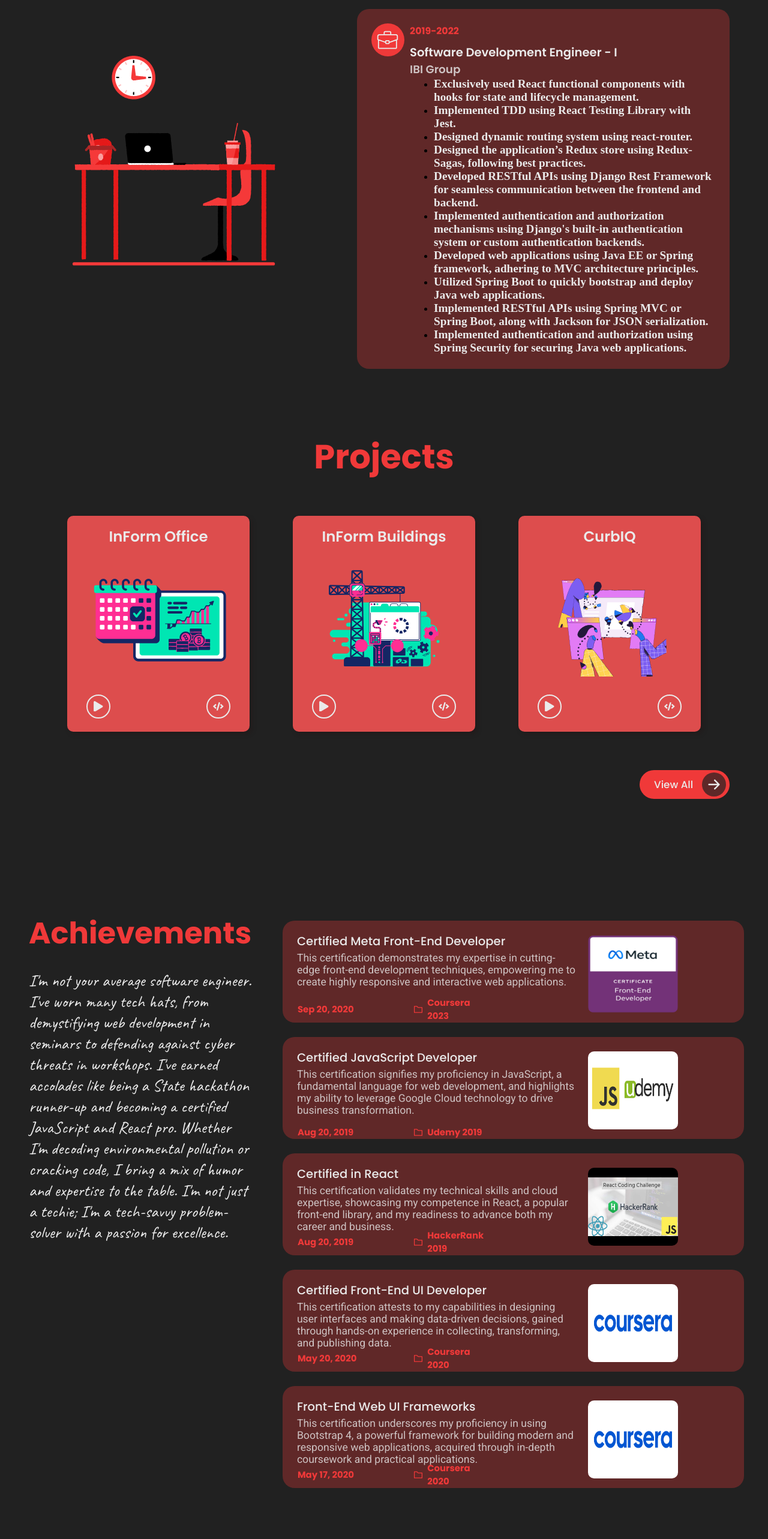
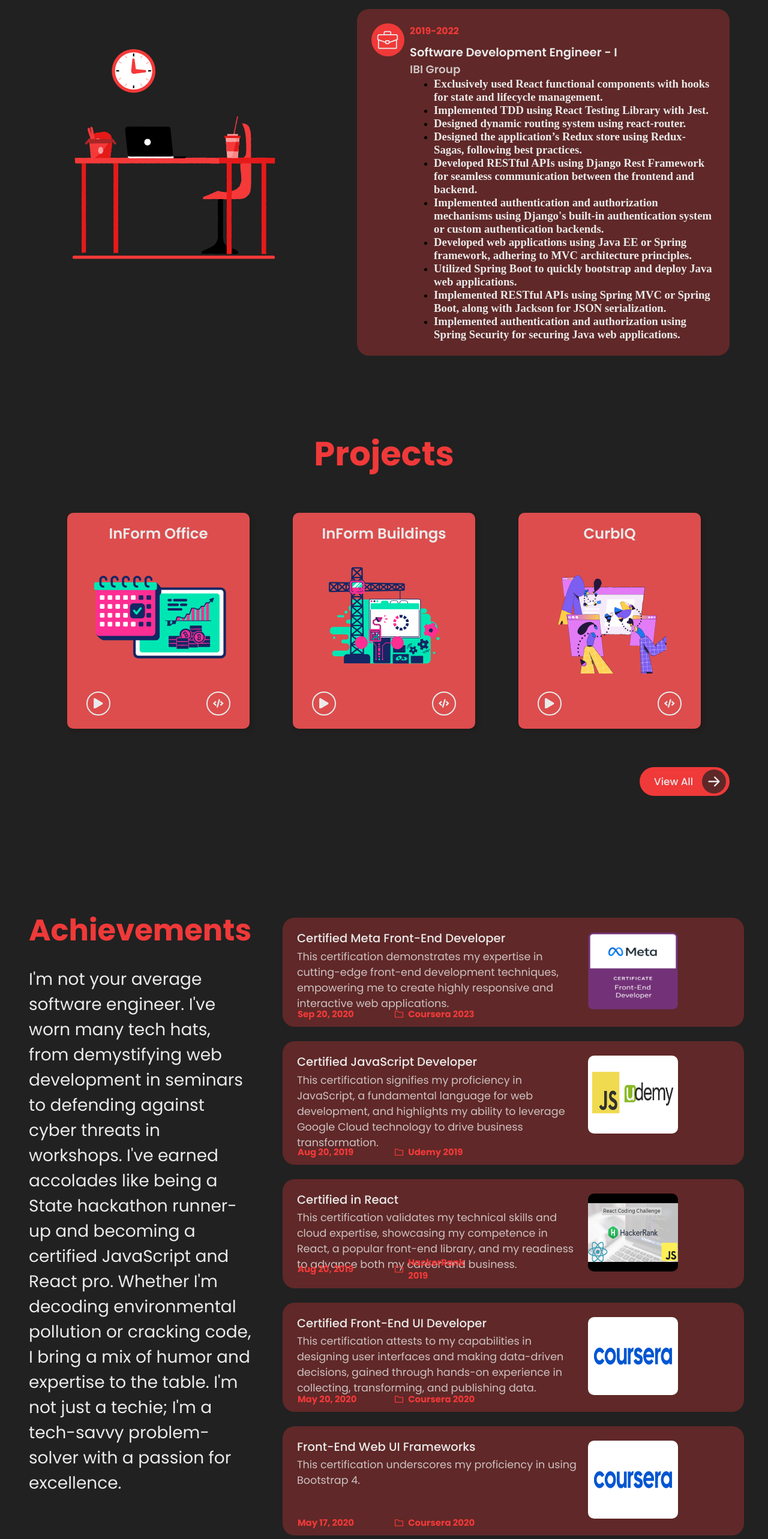
Before and after one commit to vinayvarma1/reactFolio, a React (Create React App) app: page / in a window 1280 px wide. Shown: the part 3260-5826 px from the top of the page at 60% size. Built offline with nearby package versions, Linux system fonts and the light colour scheme; a web font is replaced by a local one.

Commit message:
Fixed bugs and updated resume

```diff
--- a/src/components/Achievement/Achievement.css
+++ b/src/components/Achievement/Achievement.css
@@ -24,7 +24,7 @@
 
 .achievement-body h4 {
     font-size: 1.75rem;
-    font-family: 'Caveat', cursive;
+    font-family: var(--primaryFont);
     font-weight: 400;
 }
 
@@ -44,7 +44,6 @@
     flex-direction: row;
     align-items: flex-start;
     justify-content: space-between;
-    height: 170px;
     padding: 1.5rem;
     border-radius: 20px;
     margin-bottom: 1.5rem;
@@ -71,7 +70,7 @@
     font-family: var(--primaryFont);
     font-size: 18px;
     position: absolute;
-    bottom: 0px;
+    bottom: 10px;
     left: 25px;
 }
 
@@ -80,7 +79,7 @@
 }
 
 .achievecard-field {
-    width: 50%;
+    width: 70%;
     display: flex;
     flex-direction: row;
     align-items: center;
@@ -100,7 +99,7 @@
 
 .achievecard-details1 p {
     font-size: 1.10rem;
-    font-family: Roboto;
+    font-family: var(--primaryFont);
     font-weight: 400;
 }
 
--- a/src/components/Experience/ExperienceCard.js
+++ b/src/components/Experience/ExperienceCard.js
@@ -39,9 +39,9 @@ function ExperienceCard({id, company, jobtitle, startYear, endYear, description}
                         <ul>
                             {Object.keys(description).map((element, key) => (
                                 <li key={key}>
-                                    <h6 id={key} style={{ color: theme.tertiary, fontSize: '1.2em' }}>
+                                    <h3 id={key} style={{ color: theme.tertiary }}>
                                         {description[element]}
-                                    </h6>
+                                    </h3>
                                 </li>
                             ))}
                         </ul>
--- a/src/data/achievementData.js
+++ b/src/data/achievementData.js
@@ -41,7 +41,7 @@ export const achievementData = {
         {
             id : 4,
             title : 'Front-End Web UI Frameworks',
-            details : 'This certification underscores my proficiency in using Bootstrap 4, a powerful framework for building modern and responsive web applications, acquired through in-depth coursework and practical applications.',
+            details : 'This certification underscores my proficiency in using Bootstrap 4.',
             date : 'May 17, 2020',
             field : 'Coursera 2020',
             image : coursera
```
Also changed, not shown: package.json (+7 -1 lines).
